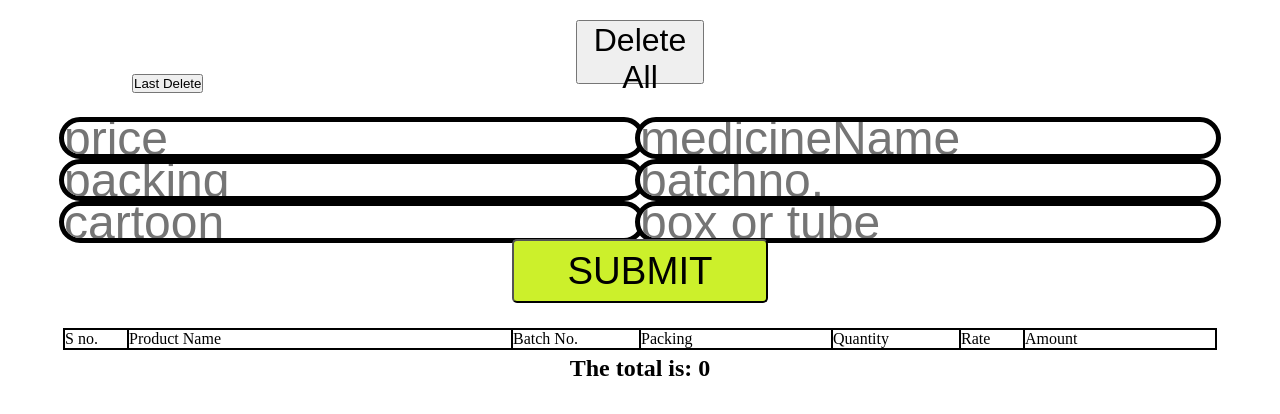
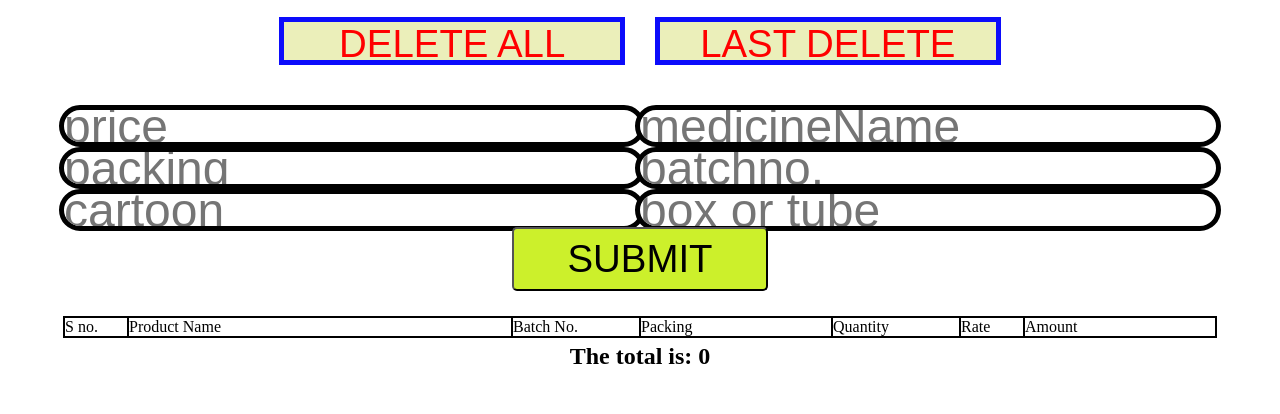
Before and after one commit to Harshllcode/Medicine-bill-maker, a plain HTML site: page index.html in a window 1280 px wide. Drawn offline with Linux system fonts and the light colour scheme.

Commit message:
Update mbill.css

```diff
--- a/mbill.css
+++ b/mbill.css
@@ -60,14 +60,14 @@
     color: black;
 }
 
-.reset-btn {
-    margin: 0 auto;
-    width: 10%;
-    margin-top: 20px;
-    height: 8vh;
-    font-size: 2rem;
-    position: relative;
-    left: 45%;
+.buttons{
+    width: 60%;
+    height: 10vh;
+    margin: 1px auto;
+    display: flex;
+    justify-content: center;
+    align-items: center;
+    column-gap: 30px;
 }
 
 .sum{
@@ -77,3 +77,13 @@
     align-items: center;
     justify-content: center;
 }
+
+.btn{
+    width: 45%;
+    height: 60%;
+    font-size: 3vw;
+    border: 5px solid rgb(12, 12, 251);
+    background-color: rgb(235, 239, 186);
+    color: red;
+    text-transform: uppercase;
+}
```
